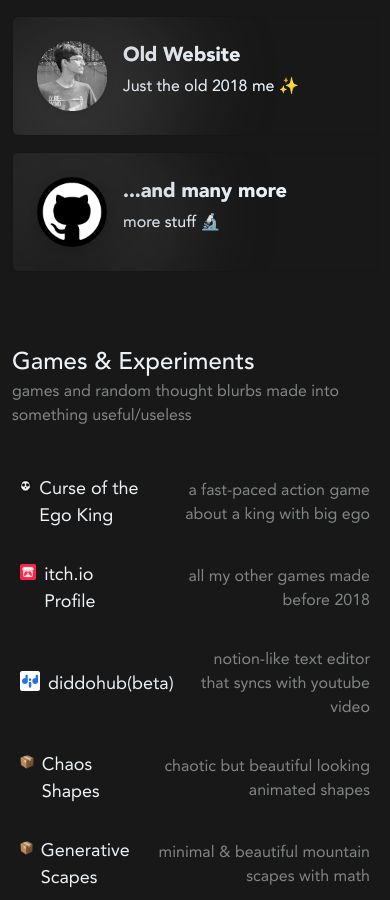
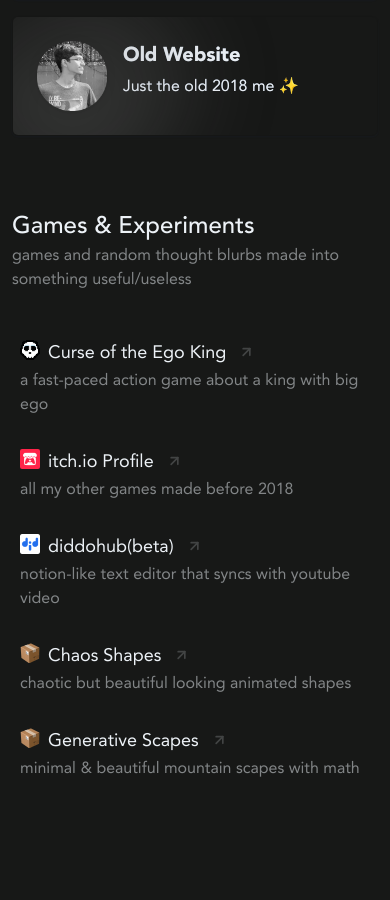
Before and after one commit to sanvishal/tkvishal-portfoliov2, a Next.js app: page /projects in a window 390 px wide. Shown: the part 1100-2000 px from the top of the page. After the commit the page ends 1929 px from the top, so only its background shows below. Built offline with nearby package versions, Linux system fonts and the light colour scheme.

Commit message:
make random projects responsive

```diff
--- a/components/RandomProjectItem.tsx
+++ b/components/RandomProjectItem.tsx
@@ -1,14 +1,17 @@
-import { Box, Center, HStack, Text, Tooltip } from '@chakra-ui/react';
+import { Box, Center, HStack, Stack, Text, Tooltip } from '@chakra-ui/react';
 import { FiArrowUpRight } from 'react-icons/fi';
 import { RandomProject } from '../types';
 
 export const RandomProjectItem = ({ project }: { project: RandomProject }) => {
   return (
     <Tooltip label={project.about} placement="top-end">
-      <HStack
+      <Stack
         w="full"
-        justifyContent="space-between"
+        direction={{ base: 'column', md: 'row' }}
+        justifyContent={{ base: 'flex-start', md: 'space-between' }}
+        alignItems={{ base: 'flex-start', md: 'center' }}
         position="relative"
+        spacing={{ base: 0.5, md: 3 }}
         p={2}
         role="group"
         _hover={{
@@ -26,7 +29,7 @@ export const RandomProjectItem = ({ project }: { project: RandomProject }) => {
             left: 0,
             top: 0,
             borderRadius: '5px',
-            background: 'var(--hue-col-2)',
+            background: 'var(--hue-col-3)',
             opacity: 0,
             transformOrigin: 'left 50%',
             transform: 'scale(0.5)',
@@ -68,12 +71,31 @@ export const RandomProjectItem = ({ project }: { project: RandomProject }) => {
           <Text fontSize="lg" fontWeight="400">
             {project.name}
           </Text>
+          <Center
+            mt="4px !important"
+            opacity="0.2"
+            color="contentColor"
+            display={{ base: 'inline-block', md: 'none' }}
+          >
+            <FiArrowUpRight
+              style={{
+                width: '25px',
+              }}
+              strokeWidth={2.5}
+            />
+          </Center>
         </HStack>
-        <Box flexGrow={1} bg="contentColor" h="1px" opacity="0.06"></Box>
-        <Text textAlign="right" opacity="0.5" maxW="400px">
+        <Box
+          flexGrow={1}
+          bg="contentColor"
+          h="1px"
+          opacity="0.06"
+          display={{ base: 'none', md: 'block' }}
+        ></Box>
+        <Text opacity="0.5" maxW="400px">
           {project.description}
         </Text>
-      </HStack>
+      </Stack>
     </Tooltip>
   );
 };
--- a/data.ts
+++ b/data.ts
@@ -239,19 +239,19 @@ export const projects: Project[] = [
     about: ['some people like the old design better lol :P'],
     images: [],
   },
-  {
-    name: '...and many more',
-    image: '/images/github.png',
-    description: 'more stuff 🔬',
-    accentColor: '#333333',
-    links: [
-      {
-        type: LinkType.GITHUB,
-        name: 'View My GitHub',
-        href: 'https://github.com/sanvishal',
-      },
-    ],
-  },
+  // {
+  //   name: '...and many more',
+  //   image: '/images/github.png',
+  //   description: 'more stuff 🔬',
+  //   accentColor: '#333333',
+  //   links: [
+  //     {
+  //       type: LinkType.GITHUB,
+  //       name: 'View My GitHub',
+  //       href: 'https://github.com/sanvishal',
+  //     },
+  //   ],
+  // },
 ];
 
 export const randomProjects: RandomProject[] = [
--- a/theme.ts
+++ b/theme.ts
@@ -29,7 +29,8 @@ export const theme = extendTheme({
     },
     Tooltip: {
       baseStyle: (props: any) => ({
-        borderRadius: '7px',
+        borderRadius: '6px',
+        fontWeight: 'bold',
         border: mode(
           '1px solid hsla(var(--hue), 60%, 10%, 0.3)',
           '1px solid hsla(var(--hue), 92%, 60%, 0.3)'
--- a/views/ProjectsPage.tsx
+++ b/views/ProjectsPage.tsx
@@ -110,7 +110,7 @@ export const ProjectsPage = () => {
         </Text>
       </MotionBox>
       <Spacer w="full" h={10} />
-      <VStack alignItems="flex-start" w="full" spacing={4}>
+      <VStack alignItems="flex-start" w="full" spacing={4} mb={10}>
         {randomProjects.map((project, idx) => {
           return (
             <MotionBox
```
